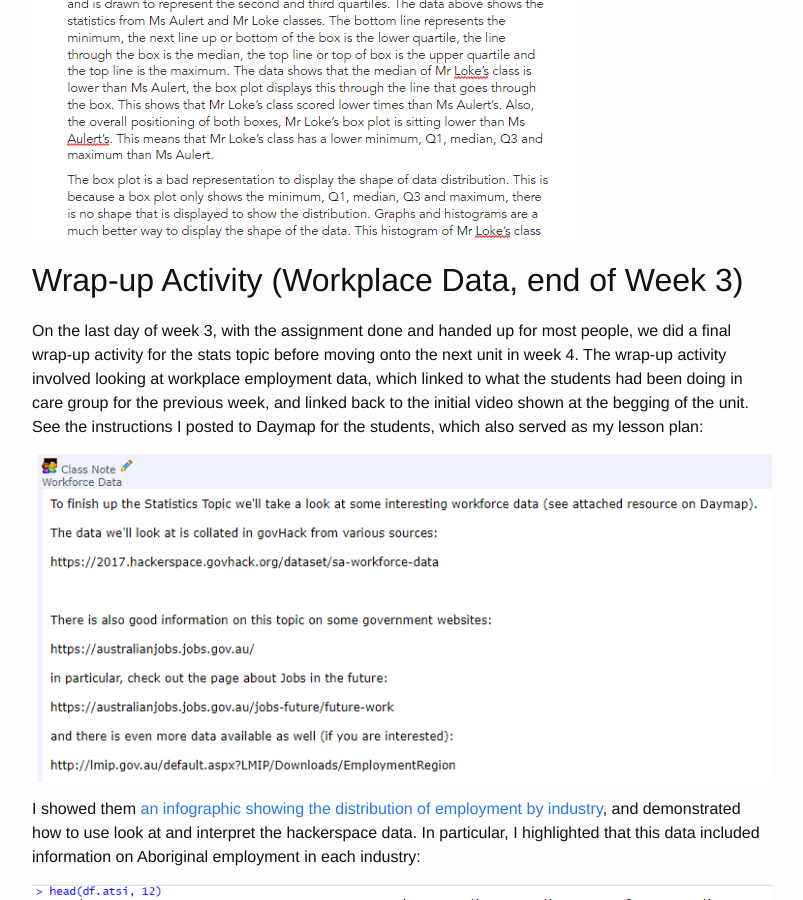
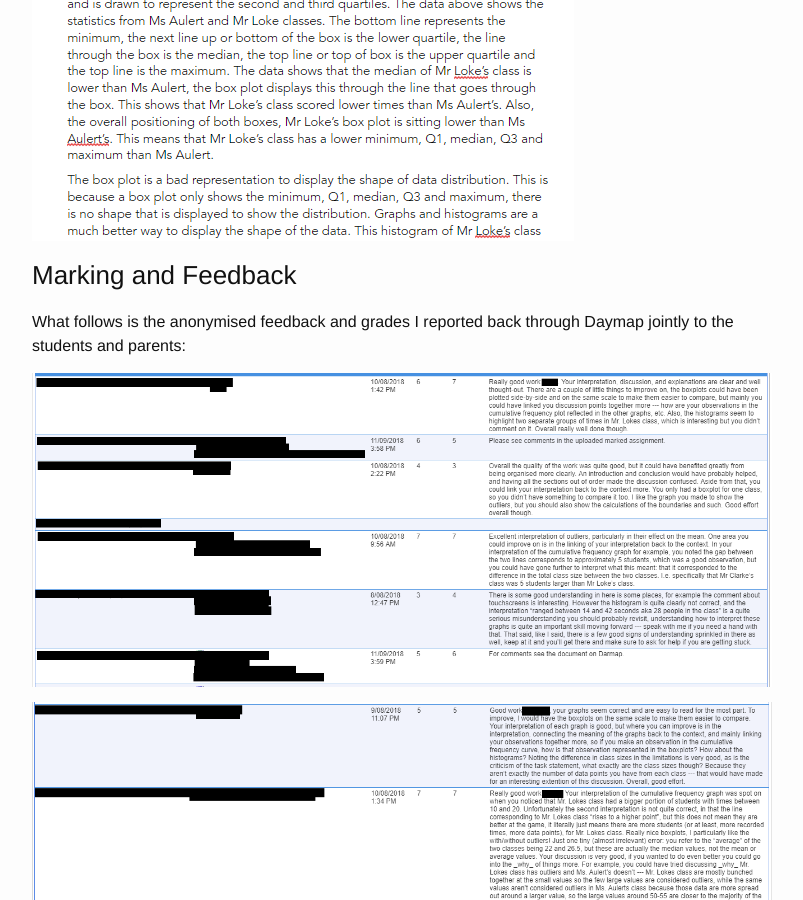
Before and after one commit to Armadilloa16/eportfolio, a Jekyll site: the page built from _posts/2018-08-11-bhs-10-maths-stats.md, in a window 1280 px wide and 900 px high, scrolled down 2449 px. Shown: the whole window, without its empty margins (238-1041 px from the left). Built offline with Jekyll 4.4.1, drawn with Linux system fonts in a browser that asks for light colours.

Commit message:
Added anonymised feedback for BHS summative assessments

```diff
--- a/_posts/2018-08-11-bhs-10-maths-stats.md
+++ b/_posts/2018-08-11-bhs-10-maths-stats.md
@@ -30,6 +30,26 @@ In week 3 we helped them finish off their assignment, for which I wrote up a few
 
 ![Sample-2]({{ site.baseurl }}/files/placement/bhs/year10maths/stats/student_work/sample-2.PNG)
 
+### Marking and Feedback
+
+What follows is the anonymised feedback and grades I reported back through Daymap jointly to the students and parents:
+
+![Feedback 1]({{ site.baseurl }}/files/placement/bhs/year10maths/stats/memory_game/feedback/feedback-1.PNG)
+
+![Feedback 2]({{ site.baseurl }}/files/placement/bhs/year10maths/stats/memory_game/feedback/feedback-2.PNG)
+
+![Feedback 3]({{ site.baseurl }}/files/placement/bhs/year10maths/stats/memory_game/feedback/feedback-3.PNG)
+
+![Feedback 4]({{ site.baseurl }}/files/placement/bhs/year10maths/stats/memory_game/feedback/feedback-4.PNG)
+
+![Feedback 5]({{ site.baseurl }}/files/placement/bhs/year10maths/stats/memory_game/feedback/feedback-5.PNG)
+
+![Feedback 6]({{ site.baseurl }}/files/placement/bhs/year10maths/stats/memory_game/feedback/feedback-6.PNG)
+
+![Feedback 7]({{ site.baseurl }}/files/placement/bhs/year10maths/stats/memory_game/feedback/feedback-7.PNG)
+
+
+
 
 ## Wrap-up Activity (Workplace Data, end of Week 3)
 
```
Also changed, not shown: _posts/2018-09-06-bhs-10-maths-indices.md (+14 -0 lines), _posts/2018-09-23-bhs-11-general-maths.md (+8 -0 lines), files/placement/bhs/year10maths/indices/assessment/feedback/feedback-1.PNG (added), files/placement/bhs/year10maths/indices/assessment/feedback/feedback-2.PNG (added), files/placement/bhs/year10maths/indices/assessment/feedback/feedback-3.PNG (added), files/placement/bhs/year10maths/indices/assessment/feedback/feedback-4.PNG (added), files/placement/bhs/year10maths/stats/memory_game/feedback/feedback-1.PNG (added), files/placement/bhs/year10maths/stats/memory_game/feedback/feedback-2.PNG (added), files/placement/bhs/year10maths/stats/memory_game/feedback/feedback-3.PNG (added), files/placement/bhs/year10maths/stats/memory_game/feedback/feedback-4.PNG (added), files/placement/bhs/year10maths/stats/memory_game/feedback/feedback-5.PNG (added), files/placement/bhs/year10maths/stats/memory_game/feedback/feedback-6.PNG (added), files/placement/bhs/year10maths/stats/memory_game/feedback/feedback-7.PNG (added), files/placement/bhs/year11general/feedback/feedback-1.PNG (added), 3 more files.
